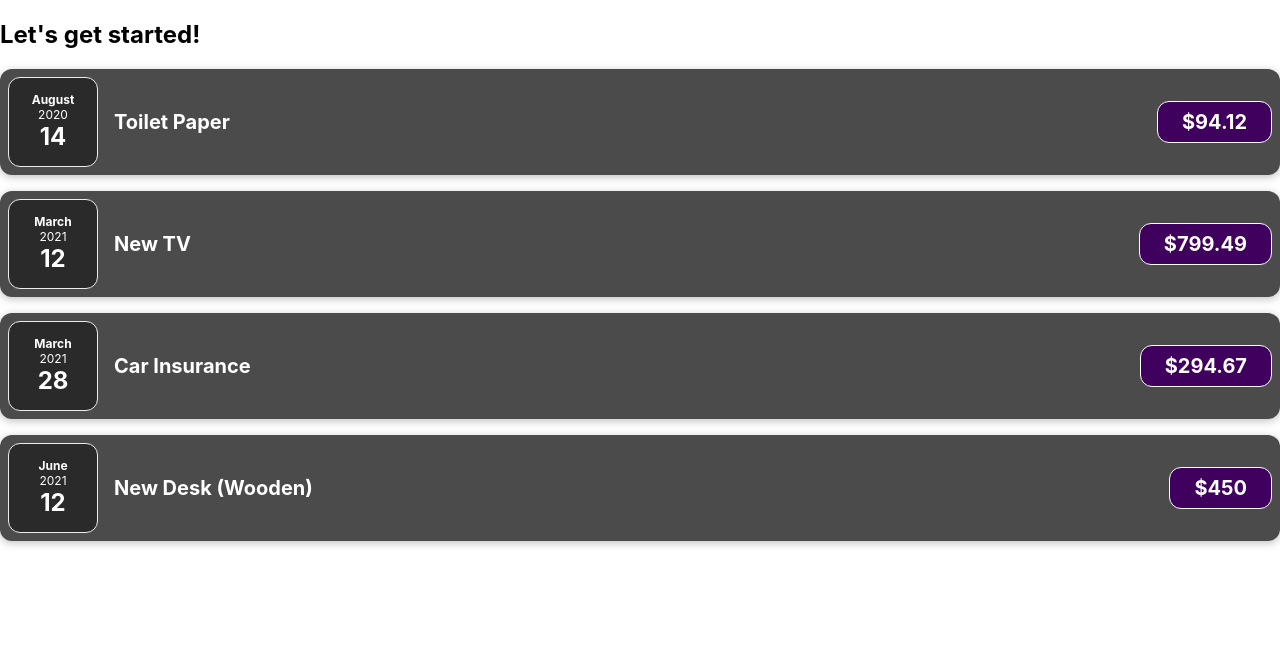
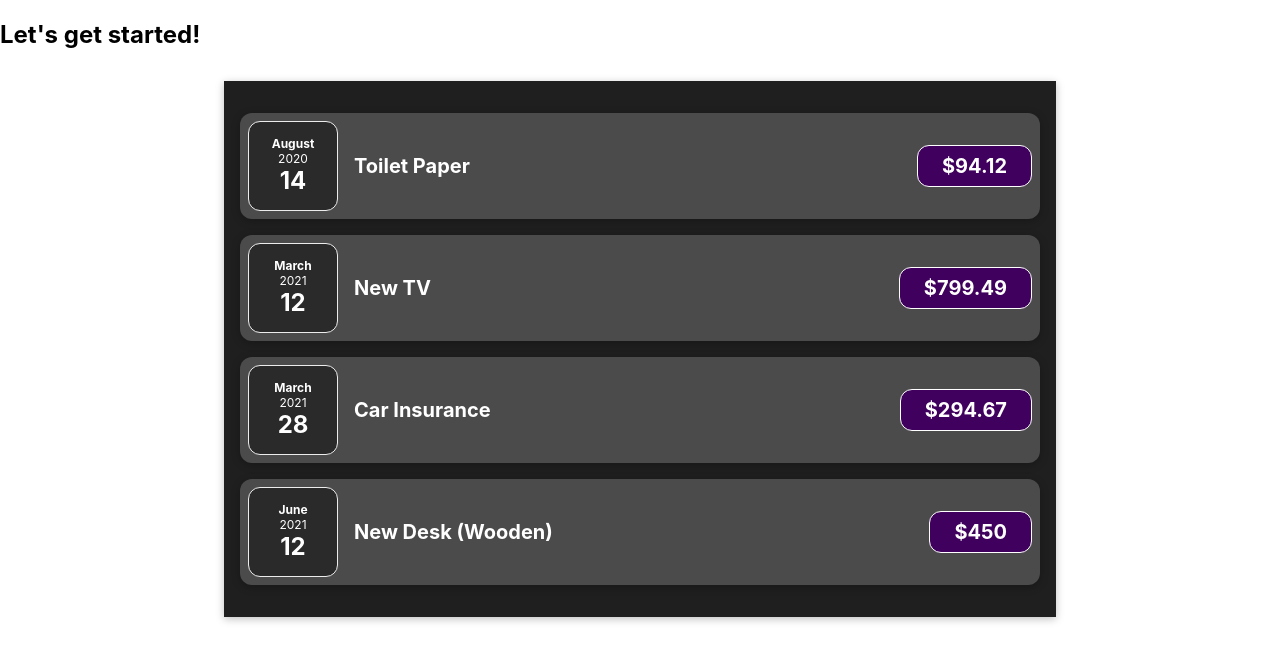
Before and after one commit to quocdatit2k10/react-complete-guide, a React (Create React App) app: page / in a window 1280 px wide. Shown: the top 662 px of the page. Built offline with nearby package versions, Linux system fonts and the light colour scheme.

Commit message:
oranize folder

```diff
--- a/src/App.js
+++ b/src/App.js
@@ -1,6 +1,5 @@
-import logo from "./logo.svg";
 import "./App.css";
-import ExpenseItem from "./compomemts/ExpenseItem";
+import Expenses from "./compomemts/Expenses/Expenses";
 
 function App() {
   const expenses = [
@@ -27,20 +26,9 @@ function App() {
   return (
     <div>
       <h2>Let's get started!</h2>
-      {expenses.map((e) => {
-        return (
-          <>
-            <ExpenseItem
-              title={e.title}
-              amount={e.amount}
-              date={e.date}
-            ></ExpenseItem>
-          </>
-        );
-      })}
+      <Expenses items={expenses} />
     </div>
   );
-
 }
 
 export default App;
--- a/src/compomemts/ExpenseItem.js
+++ b/src/compomemts/Expenses/ExpenseItem.js
@@ -1,6 +1,6 @@
 import ExpenseDate from "./ExpenseDate";
 import "./ExpenseItem.css";
-import Card from "./Card";
+import Card from "../UI/Card";
 
 function ExpenseItem(props) {
   return (
--- a/src/compomemts/Expenses.js
+++ b/src/compomemts/Expenses/Expenses.js
@@ -1,4 +1,4 @@
-import Card from "./Card";
+import Card from "../UI/Card";
 import ExpenseItem from "./ExpenseItem";
 import "./Expenses.css";
 
```
Also changed, not shown: src/compomemts/Expenses/ExpenseDate.css (renamed from src/compomemts/ExpenseDate.css), src/compomemts/Expenses/ExpenseDate.js (renamed from src/compomemts/ExpenseDate.js), src/compomemts/Expenses/ExpenseItem.css (renamed from src/compomemts/ExpenseItem.css), src/compomemts/Expenses/Expenses.css (renamed from src/compomemts/Expenses.css), src/compomemts/UI/Card.js (renamed from src/compomemts/Card.js), src/compomemts/UI/card.css (renamed from src/compomemts/card.css).
